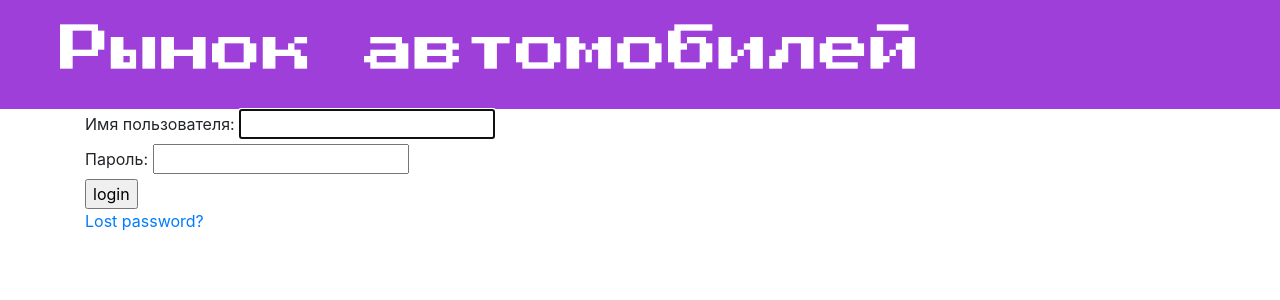
After one commit to valdmitr/dj_cars, a Django app: page /accounts/login/ in a window 1280 px wide. The commit adds this page. Shown: the top 300 px of the page. Run offline with Django 3.2, Linux system fonts and the light colour scheme; some libraries are stand-ins or nearby versions.

Commit message:
change ad_user in model Advert, try auth/auth with new User (templates/registration/login and logout)

```diff
--- a/my_cars/auto/models.py
+++ b/my_cars/auto/models.py
@@ -1,4 +1,8 @@
+from django.contrib.auth.models import User
 from django.db import models
+from django.contrib import auth
+
+User
 
 class Maker(models.Model):
     name = models.CharField(max_length=20)
@@ -53,7 +57,7 @@ class Advert(models.Model):
                              verbose_name='Тип кузова')
     color = models.ForeignKey(Color, on_delete=models.CASCADE,
                               verbose_name='Цвет кузова')
-    ad_user = models.ForeignKey(Person, on_delete=models.CASCADE,
+    ad_user = models.ForeignKey(User, on_delete=models.CASCADE,
                                 verbose_name='Пользователь')
     year = models.IntegerField('Год выпуска')
     day = models.DateField('advert day')
--- a/my_cars/auto/static/auto/style.css
+++ b/my_cars/auto/static/auto/style.css
@@ -17,7 +17,7 @@ h1, h2 {
 
 .post h2 {
     font-family: 'Press Start 2P', cursive;
-    font-size: 16pt;
+    font-size: 14pt;
 }
 
 .top-menu {
@@ -29,3 +29,30 @@ h1, h2 {
     font-family: 'Press Start 2P', cursive;
     font-size: 16pt;
 }
+
+.post .car_img {
+    float: right;
+    margin-right: 230px;
+    display: table-cell;
+    vertical-align: middle;
+
+}
+
+
+
+.post p {
+
+    margin-bottom: 3em;
+}
+
+.post a {
+    color: #000000;
+    /*line-height: 200px;*/
+
+
+}
+
+.post a p {
+    border-bottom: 2px solid #000000; /* Параметры линии */
+    margin-right: 150px;
+}
--- a/my_cars/auto/templates/auto/base.html
+++ b/my_cars/auto/templates/auto/base.html
@@ -18,7 +18,7 @@
  </div>
  <div class="content container">
             <div class="row">
-                <div class="col-md-12">
+                <div class="col-md-11">
                 {% block content %}
                 {% endblock %}
                 </div>
--- /dev/null
+++ b/my_cars/auto/templates/registration/login.html
@@ -0,0 +1,36 @@
+{% extends 'auto/base.html' %}
+
+{% block content %}
+{% if form.errors %}
+<p>Your username and password didn't match. Please try again.</p>
+{% endif %}
+
+{% if next %}
+    {% if user.is_authenticated %}
+    <p>Your account doesn't have access to this page. To proceed,
+    please login with an account that has access.</p>
+    {% else %}
+    <p>Please login to see this page.</p>
+    {% endif %}
+{% endif %}
+
+<form method="post" action="{% url 'login' %}">
+{% csrf_token %}
+
+<div>
+  <td>{{ form.username.label_tag }}</td>
+  <td>{{ form.username }}</td>
+</div>
+<div>
+  <td>{{ form.password.label_tag }}</td>
+  <td>{{ form.password }}</td>
+</div>
+
+<div>
+  <input type="submit" value="login" />
+  <input type="hidden" name="next" value="{{ next }}" />
+</div>
+</form>
+
+<p><a href="{% url 'password_reset' %}">Lost password?</a></p>
+{% endblock %}
--- a/my_cars/my_cars/settings.py
+++ b/my_cars/my_cars/settings.py
@@ -126,3 +126,6 @@ USE_TZ = True
 STATIC_URL = '/static/'
 MEDIA_URL = '/media/'
 MEDIA_ROOT = os.path.join(BASE_DIR, 'media')
+
+
+LOGIN_REDIRECT_URL = '/'
--- a/my_cars/my_cars/urls.py
+++ b/my_cars/my_cars/urls.py
@@ -20,3 +20,5 @@ urlpatterns = [
     path('admin/', admin.site.urls),
     path('', include('auto.urls')),
 ]
+
+urlpatterns += [path('accounts/', include('django.contrib.auth.urls')), ]
```
Also changed, not shown: my_cars/auto/templates/auto/index.html (+7 -2 lines), my_cars/auto/templates/registration/logout.html (added, +7 -0 lines), my_cars/auto/urls.py (line endings or trailing spaces).
